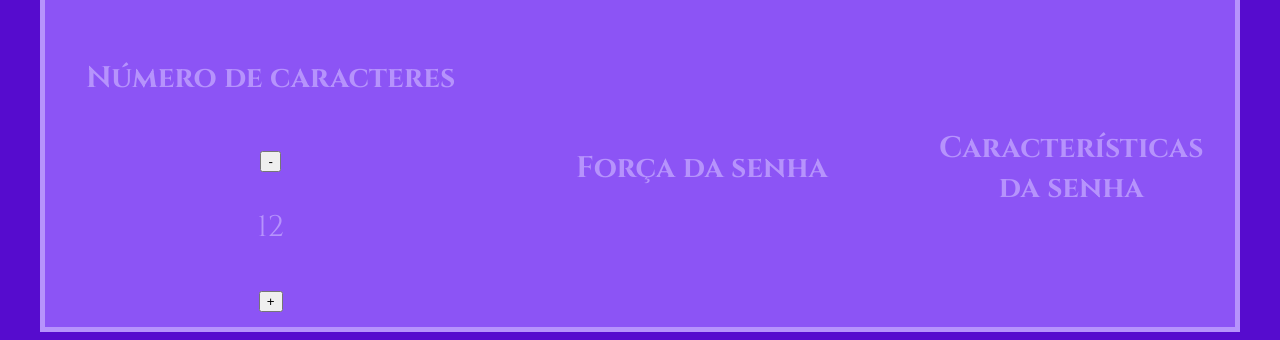
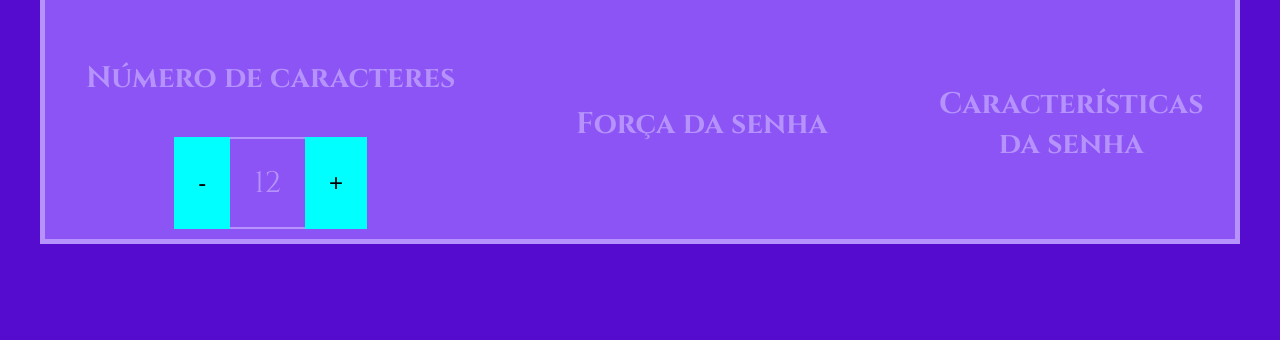
Before and after one commit to isadoratelles/gerador-de-senhas, a plain HTML site: page site de seg/index.html in a window 1280 px wide. Shown: the part 657-997 px from the top of the page. After the commit the page ends 909 px from the top, so only its background shows below. Drawn offline with Linux system fonts and the light colour scheme; a web font is replaced by a local one.

Commit message:
Add files via upload

```diff
--- a/site de seg/style.css
+++ b/site de seg/style.css
@@ -93,3 +93,22 @@ body{
     align-items: center;
     font-size: 85%;
 }
+.parametro-senha-botoes{
+    display: flex;
+    justify-content: center;
+}
+.parametro-senha-texto{
+    padding: 24px;
+    border-top: 2px solid var(--borda);
+    border-bottom: 2px solid var(--borda);
+    margin: 0px;
+}
+
+.parametro-senha-botao{
+    background-color: aqua;
+    color: black;
+    font-size: 24px;
+    border:2px;
+    padding: 24px;
+    cursor: pointer;
+}
```
